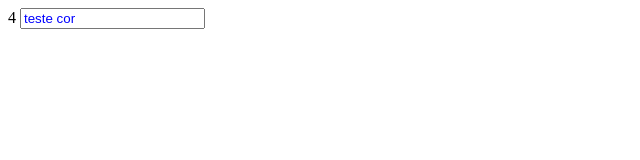
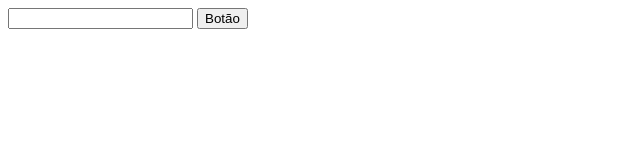
Before and after one commit to SClovesgtx/vue-fist-study, a plain HTML site: page index.html in a window 1280 px wide. Shown: the whole page, without its empty margins (0-640 px from the left). Drawn offline with Linux system fonts and the light colour scheme.

Commit message:
usando estados nos elementos, v-on

```diff
--- a/index.html
+++ b/index.html
@@ -19,12 +19,8 @@
 <body>
 
     <div id="app">
-        {{ 2 + 2 }}
-        <input
-            type="text"
-            value="teste cor"
-            :class="1 == 1 ? estilo: 'verde'"
-        >
+        <input type="text" v-on:keyup='imprimirTexto'>
+        <button v-on:click='mensagemAlerta'>Botão</button>
     </div>
 
     <script>
@@ -32,10 +28,15 @@
         const options = {
             el: '#app',
             data: {
-                mensagem: "expressão",
-                estilo: "azul"
             },
             methods: {
+                imprimirTexto () {
+                    console.log('teste')
+                },
+
+                mensagemAlerta(){
+                    alert('alerta!')
+                }
             }
         }
 
```
